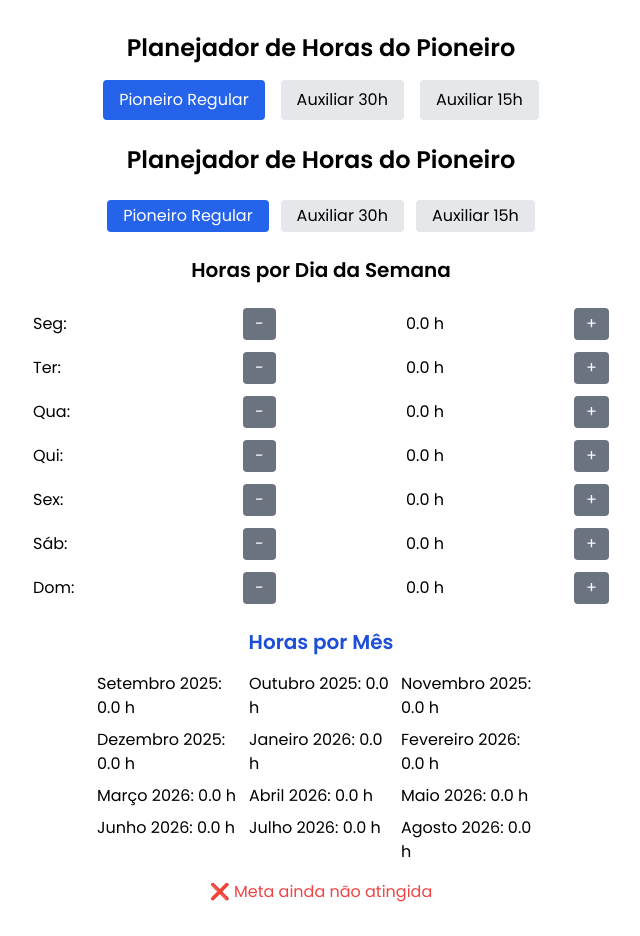
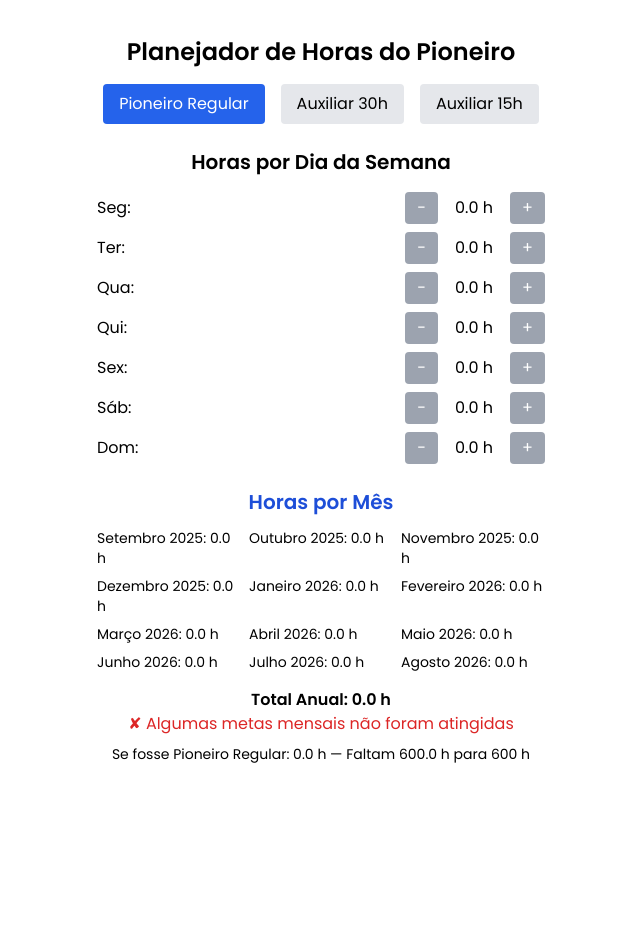
Before and after one commit to alansilvastos/planejador-horas-js, a Next.js app: page / in a window 1280 px wide. Shown: the whole page, without its empty margins (319-959 px from the left). After the commit the page ends 800 px from the top, so only its background shows below. Built offline with nearby package versions, Linux system fonts and the light colour scheme.

Commit message:
Update FormularioHoras.jsx

```diff
--- a/components/FormularioHoras.jsx
+++ b/components/FormularioHoras.jsx
@@ -1,11 +1,9 @@
 'use client';
+
 import { useState, useEffect } from 'react';
 import meses, { calcularHorasMensais } from '../data/calendario';
-import ResultadoMeses from './ResultadoMeses';
 
-const diasSemana = ['Segunda', 'Terça', 'Quarta', 'Quinta', 'Sexta', 'Sábado', 'Domingo'];
-
-export default function FormularioHoras() {
+export default function FormularioHoras({ tipo }) {
   const [horasPorDia, setHorasPorDia] = useState({
     Segunda: 0,
     Terça: 0,
@@ -16,80 +14,113 @@ export default function FormularioHoras() {
     Domingo: 0,
   });
 
-  const [planejamento, setPlanejamento] = useState({});
-  const [totalAnual, setTotalAnual] = useState(0);
-  const [tipoSelecionado, setTipoSelecionado] = useState('Pioneiro Regular');
+  const [horasMensais, setHorasMensais] = useState([]);
+  const [totalHoras, setTotalHoras] = useState(0);
+  const [metaAtingida, setMetaAtingida] = useState(false);
+  const [mesMetaRegular, setMesMetaRegular] = useState(null);
+
+  const metas = {
+    regular: 600,
+    auxiliar30: 30,
+    auxiliar15: 15,
+  };
 
   useEffect(() => {
-    const totais = calcularHorasMensais(horasPorDia);
-    const novoPlanejamento = {};
-    let total = 0;
+    const resultado = calcularHorasMensais(horasPorDia);
+    setHorasMensais(resultado);
 
-    meses.forEach((nomeMes, index) => {
-      const totalMes = totais[index];
-      novoPlanejamento[nomeMes] = totalMes;
-      total += totalMes;
-    });
+    const total = resultado.reduce((acc, h) => acc + h, 0);
+    setTotalHoras(total);
 
-    setPlanejamento(novoPlanejamento);
-    setTotalAnual(total);
-  }, [horasPorDia]);
+    if (tipo === 'regular') {
+      setMetaAtingida(total >= metas.regular);
 
-  const alterarHoras = (dia, valor) => {
+      let acumulado = 0;
+      const mesAlvo = resultado.findIndex((h) => {
+        acumulado += h;
+        return acumulado >= metas.regular;
+      });
+      setMesMetaRegular(mesAlvo);
+    } else {
+      setMetaAtingida(resultado.every((h) => h >= metas[tipo]));
+      setMesMetaRegular(null);
+    }
+  }, [horasPorDia, tipo]);
+
+  const atualizarHoras = (dia, valor) => {
     setHorasPorDia((prev) => ({
       ...prev,
-      [dia]: Math.max(0, prev[dia] + valor)
+      [dia]: Math.max(0, (prev[dia] || 0) + valor),
     }));
   };
 
-  const botoes = ['Pioneiro Regular', 'Auxiliar 30h', 'Auxiliar 15h'];
+  return (
+    <div className="w-full max-w-md mx-auto text-center">
+      <h2 className="text-xl font-semibold mb-4">Horas por Dia da Semana</h2>
 
-  return (
-    <div className="w-full max-w-xl mx-auto text-center space-y-6">
-      <h1 className="text-2xl font-bold">Planejador de Horas do Pioneiro</h1>
-
-      <div className="flex justify-center gap-3">
-        {botoes.map((tipo) => (
-          <button
-            key={tipo}
-            className={`px-4 py-1 rounded ${
-              tipoSelecionado === tipo ? 'bg-blue-600 text-white' : 'bg-gray-200'
-            }`}
-            onClick={() => setTipoSelecionado(tipo)}
-          >
-            {tipo}
-          </button>
-        ))}
-      </div>
-
-      <h2 className="text-xl font-semibold">Horas por Dia da Semana</h2>
-
-      <div className="grid grid-cols-1 gap-3">
-        {diasSemana.map((dia) => (
-          <div key={dia} className="flex justify-between items-center gap-4">
-            <span className="w-20 text-left">{dia.slice(0, 3)}:</span>
+      {Object.keys(horasPorDia).map((dia) => (
+        <div key={dia} className="flex justify-between items-center mb-2">
+          <span className="w-20 text-left">{dia.slice(0, 3)}:</span>
+          <div className="flex gap-2 items-center">
             <button
-              className="bg-gray-500 text-white px-3 py-1 rounded"
-              onClick={() => alterarHoras(dia, -0.5)}
+              className="bg-gray-400 text-white px-3 py-1 rounded"
+              onClick={() => atualizarHoras(dia, -0.5)}
             >
               -
             </button>
-            <span>{horasPorDia[dia].toFixed(1)} h</span>
+            <span className="w-14">{horasPorDia[dia].toFixed(1)} h</span>
             <button
-              className="bg-gray-500 text-white px-3 py-1 rounded"
-              onClick={() => alterarHoras(dia, 0.5)}
+              className="bg-gray-400 text-white px-3 py-1 rounded"
+              onClick={() => atualizarHoras(dia, 0.5)}
             >
               +
             </button>
           </div>
-        ))}
+        </div>
+      ))}
+
+      <h2 className="text-xl font-semibold mt-6 mb-3 text-blue-700">Horas por Mês</h2>
+      <div className="grid grid-cols-3 text-sm gap-2 justify-items-start text-left">
+        {horasMensais.map((horas, i) => {
+          const metaMes = tipo !== 'regular' && horas >= metas[tipo];
+          const metaAno = tipo === 'regular' && mesMetaRegular === i;
+
+          return (
+            <div
+              key={i}
+              className={`${
+                metaMes || metaAno ? 'text-green-700 font-bold' : ''
+              }`}
+            >
+              {meses[i]}: {horas.toFixed(1)} h
+            </div>
+          );
+        })}
       </div>
 
-      <ResultadoMeses
-        planejamento={planejamento}
-        totalAnual={totalAnual}
-        tipo={tipoSelecionado}
-      />
+      <p className="mt-4 font-semibold">
+        Total Anual: {totalHoras.toFixed(1)} h
+      </p>
+
+      {tipo === 'regular' ? (
+        <p className={metaAtingida ? 'text-green-600' : 'text-red-600'}>
+          {metaAtingida
+            ? '✔ Meta Atingida!'
+            : `✘ Meta ainda não atingida`}
+        </p>
+      ) : (
+        <>
+          <p className={metaAtingida ? 'text-green-600' : 'text-red-600'}>
+            {metaAtingida
+              ? '✔ Todas as metas mensais foram atingidas!'
+              : '✘ Algumas metas mensais não foram atingidas'}
+          </p>
+          <p className="mt-2 text-sm">
+            Se fosse Pioneiro Regular: {totalHoras.toFixed(1)} h — Faltam{' '}
+            {(600 - totalHoras).toFixed(1)} h para 600 h
+          </p>
+        </>
+      )}
     </div>
   );
 }
```
